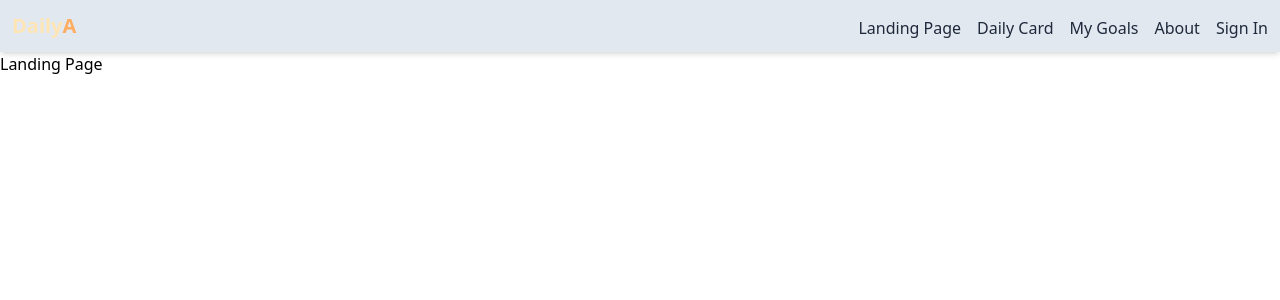
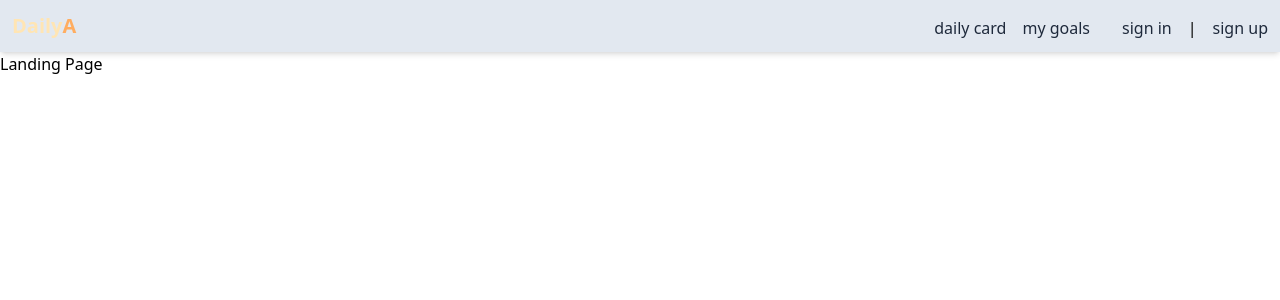
Before and after one commit to deanbirnie/daily-a, a React (Vite) app in the folder frontend/: page / in a window 1280 px wide. Shown: the top 300 px of the page. Built offline with nearby package versions, Linux system fonts and the light colour scheme.

Commit message:
Improvements to header UI for clarity and appearance.

```diff
--- a/frontend/src/components/Header.jsx
+++ b/frontend/src/components/Header.jsx
@@ -14,27 +14,34 @@ export default function Header() {
                     <span className='text-[#FFAD60]'>A</span>
                 </h1>
                 </Link>
-                <nav>
+                <nav className="flex flex-col justify-center">
                     <ul className="flex gap-4">
-                        <Link to='/'>
-                            <li className="hidden sm:inline text-slate-800 hover:underline">Landing Page</li>
-                        </Link>
                         <Link to='/daily-card'>
-                            <li className="hidden sm:inline text-slate-800 hover:underline">Daily Card</li>
+                            <li className="sm:inline text-slate-800 hover:underline hover:opacity-70">daily card</li>
                         </Link>
                         <Link to='/goals'>
-                            <li className="hidden sm:inline text-slate-800 hover:underline">My Goals</li>
+                            <li className="sm:inline text-slate-800 hover:underline hover:opacity-70">my goals</li>
                         </Link>
-                        <Link to='/about'>
-                            <li className="hidden sm:inline text-slate-800 hover:underline">About</li>
-                        </Link>
-                        <Link to='/profile'>
+                        <div></div>
+                        <div>
+                            <Link to='/profile'>
+                            {currentUser ? (
+                                <img className="rounded-full h-7 w-7 object-cover hover:opacity-80" src={ currentUser.profilePhoto } alt='profile' />
+                            ) : (
+                                <li className="sm:inline text-slate-800 hover:underline">sign in</li>
+                                )}
+                            </Link>
+                        </div>
                         {currentUser ? (
-                            <img className="rounded-full h-7 w-7 object-cover" src={ currentUser.profilePhoto } alt='profile' />
+                            <div className="hidden"></div>
                         ) : (
-                            <li className="sm:inline text-slate-800 hover:underline">Sign In</li>
-                            )}
-                        </Link>
+                        <div className="flex">
+                            <p>|</p>
+                            <Link to='/profile'>
+                                <li className="ml-4 sm:inline text-slate-800 hover:underline">sign up</li>
+                            </Link>
+                        </div>
+                        )}
                     </ul>
                 </nav>
             </div>
```
